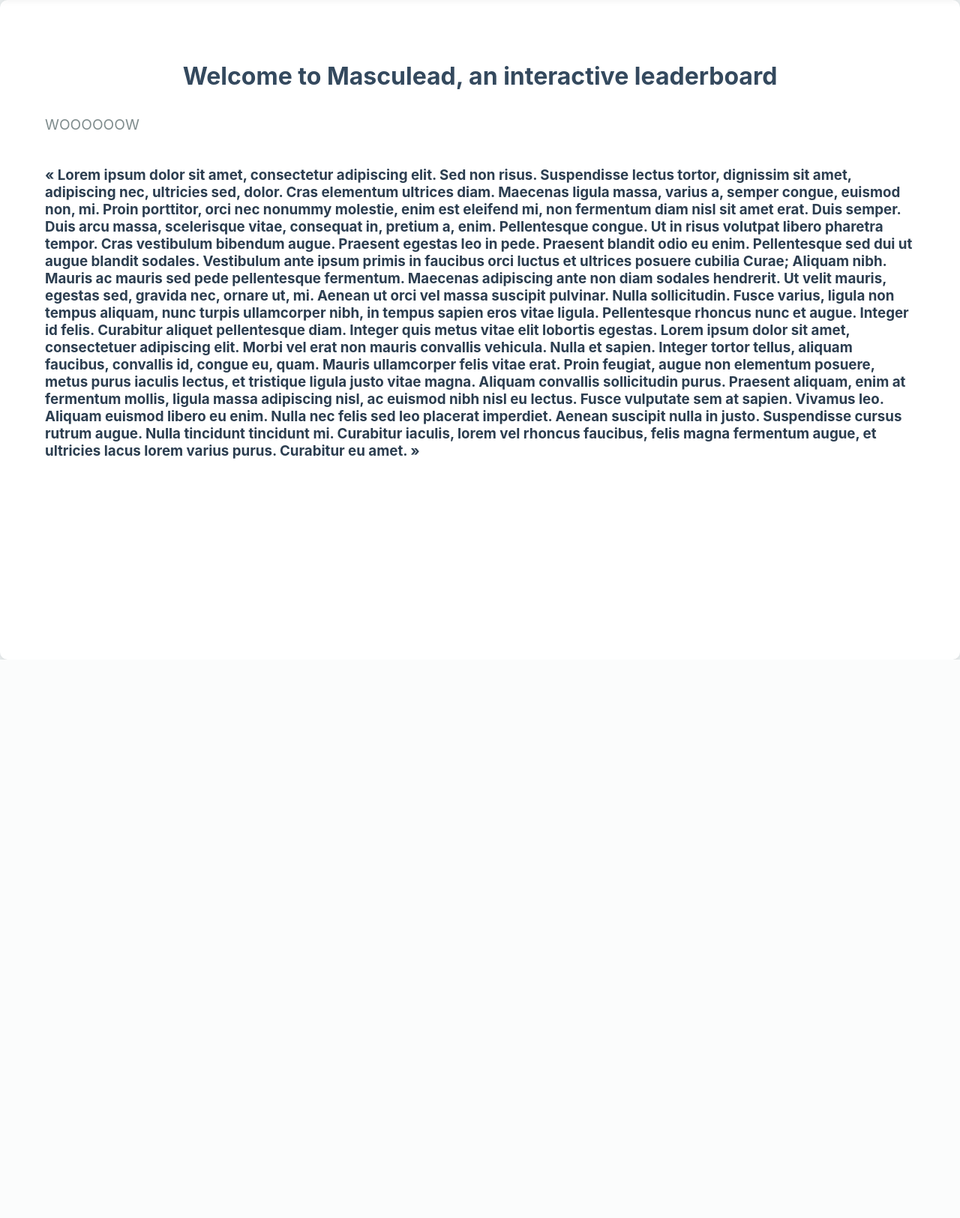
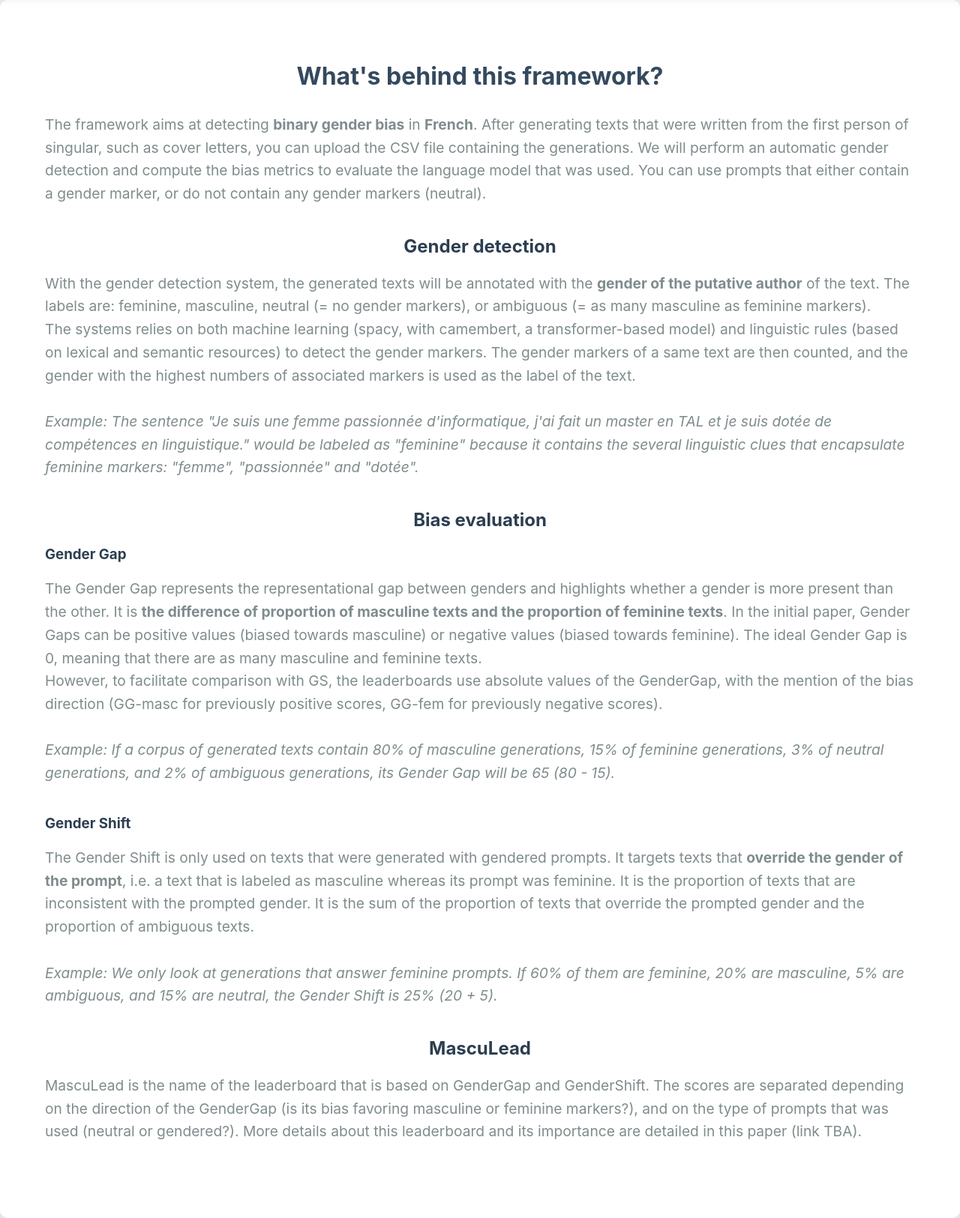
Before and after one commit to Kurokkaa/website_genderbias_leaderboard, a Flask app: page /faqs in a window 1280 px wide. Shown: the part 128-1753 px from the top of the page at 75% size. Before the commit the page ends 1008 px from the top, so only its background shows below. Run offline with Flask 3, Linux system fonts and the light colour scheme.

Commit message:
added documentation

```diff
--- a/templates/faqs.html
+++ b/templates/faqs.html
@@ -5,14 +5,55 @@
 {% block content %}
 
     <div class="home-content">
-        <h1>Welcome to Masculead, an interactive leaderboard</h1>
+        <h1>What's behind this framework?</h1>
         <p class="lead">
-            WOOOOOOW
+
+            The framework aims at detecting <b>binary gender bias</b> in <b>French</b>. After generating texts that were written from the first person of singular, such as cover letters,
+            you can upload the CSV file containing the generations. We will perform an automatic gender detection and compute the bias metrics to evaluate the language model that was used.
+            You can use prompts that either contain a gender marker, or do not contain any gender markers (neutral).
         </p>
 
-        <h3>« Lorem ipsum dolor sit amet, consectetur adipiscing elit. Sed non risus. Suspendisse lectus tortor, dignissim sit amet, adipiscing nec, ultricies sed, dolor. Cras elementum ultrices diam. Maecenas ligula massa, varius a, semper congue, euismod non, mi. Proin porttitor, orci nec nonummy molestie, enim est eleifend mi, non fermentum diam nisl sit amet erat. Duis semper. Duis arcu massa, scelerisque vitae, consequat in, pretium a, enim. Pellentesque congue. Ut in risus volutpat libero pharetra tempor. Cras vestibulum bibendum augue. Praesent egestas leo in pede. Praesent blandit odio eu enim. Pellentesque sed dui ut augue blandit sodales. Vestibulum ante ipsum primis in faucibus orci luctus et ultrices posuere cubilia Curae; Aliquam nibh. Mauris ac mauris sed pede pellentesque fermentum. Maecenas adipiscing ante non diam sodales hendrerit.
+        <h2> Gender detection </h2>
 
-            Ut velit mauris, egestas sed, gravida nec, ornare ut, mi. Aenean ut orci vel massa suscipit pulvinar. Nulla sollicitudin. Fusce varius, ligula non tempus aliquam, nunc turpis ullamcorper nibh, in tempus sapien eros vitae ligula. Pellentesque rhoncus nunc et augue. Integer id felis. Curabitur aliquet pellentesque diam. Integer quis metus vitae elit lobortis egestas. Lorem ipsum dolor sit amet, consectetuer adipiscing elit. Morbi vel erat non mauris convallis vehicula. Nulla et sapien. Integer tortor tellus, aliquam faucibus, convallis id, congue eu, quam. Mauris ullamcorper felis vitae erat. Proin feugiat, augue non elementum posuere, metus purus iaculis lectus, et tristique ligula justo vitae magna.
-            Aliquam convallis sollicitudin purus. Praesent aliquam, enim at fermentum mollis, ligula massa adipiscing nisl, ac euismod nibh nisl eu lectus. Fusce vulputate sem at sapien. Vivamus leo. Aliquam euismod libero eu enim. Nulla nec felis sed leo placerat imperdiet. Aenean suscipit nulla in justo. Suspendisse cursus rutrum augue. Nulla tincidunt tincidunt mi. Curabitur iaculis, lorem vel rhoncus faucibus, felis magna fermentum augue, et ultricies lacus lorem varius purus. Curabitur eu amet. »</h3>
+
+        <p class="lead"> With the gender detection system, the generated texts will be annotated with the <b>gender of the putative author</b> of the text.
+            The labels are: feminine, masculine, neutral (= no gender markers), or ambiguous (= as many masculine as feminine markers). <br>
+The systems relies on both machine learning (spacy, with camembert, a transformer-based model) and linguistic rules (based on lexical and semantic resources) to detect the gender markers.
+            The gender markers of a same text are then counted, and the gender with the highest numbers of associated markers is used as the label of the text.
+<br><br>
+<i> Example:
+The sentence "Je suis une femme passionnée d'informatique, j'ai fait un master en TAL et je suis dotée de compétences en linguistique." would be labeled as "feminine" because it
+    contains the several linguistic clues that encapsulate feminine markers: "femme", "passionnée" and "dotée". </i>
+        </p>
+
+     <h2> Bias evaluation </h2>
+
+        <h3>Gender Gap </h3>
+
+        <p class="lead"> The Gender Gap represents the representational gap between genders and highlights whether a gender is more present than the other.
+
+            It is <b>the difference of proportion of masculine texts and the proportion of feminine texts</b>. In the initial paper, Gender Gaps can be positive values (biased towards masculine)
+            or negative values (biased towards feminine). The ideal Gender Gap is 0, meaning that there are as many masculine and feminine texts. <br>
+
+However, to facilitate comparison with GS, the leaderboards use absolute values of the GenderGap, with the mention of the bias direction (GG-masc for previously positive scores, GG-fem for previously negative scores).
+<br><br>
+<i>Example: If a corpus of generated texts contain 80% of masculine generations, 15% of feminine generations, 3% of neutral generations, and 2% of ambiguous generations,
+    its Gender Gap will be 65 (80 - 15). </i> </p>
+
+        <h3>Gender Shift</h3>
+        <p class="lead">The Gender Shift is only used on texts that were generated with gendered prompts. It targets texts that <b>override the gender of the prompt</b>, i.e. a text that is labeled as masculine whereas its prompt was feminine.
+
+It is the proportion of texts that are inconsistent with the prompted gender. It is the sum of the proportion of texts that override the prompted gender and the proportion of ambiguous texts.
+<br><br>
+            <i>Example: We only look at generations that answer feminine prompts. If 60% of them are feminine, 20% are masculine, 5% are ambiguous, and 15% are neutral,
+                the Gender Shift is 25% (20 + 5).</i>
+        </p>
+
+     <h2> MascuLead </h2>
+
+        <p class="lead"> MascuLead is the name of the leaderboard that is based on GenderGap and GenderShift. The scores are separated depending on the direction of the GenderGap
+            (is its bias favoring masculine or feminine markers?), and on the type of prompts that was used (neutral or gendered?). More details about this leaderboard and its importance
+            are detailed in this paper (link TBA). </p>
+
 </div>
 {% endblock %}
--- a/templates/home.html
+++ b/templates/home.html
@@ -7,7 +7,7 @@
     <div class="home-content">
         <h1>Welcome to Masculead, an interactive leaderboard</h1>
         <p class="lead">
-            This website allows you to compute the gender biases of language models for French texts, using the GenderGap and/or GenderShift metrics. The computed results can then be added to the leaderboard!
+            This website allows you to evaluate <b>gender biases</b> of language models for <b>French</b> texts, using the GenderGap and/or GenderShift metrics. The computed results can then be added to <i>MascuLead</i>, our leaderboard!
         </p>
 
         <div class="feature-cards">
@@ -20,8 +20,8 @@
             <div class="card">
                 <h3>2nd Step: Automatically annotate the generations</h3>
                 <p>
-                    You can either go to the XX page and upload your generations file. After some time, you will get the bias metrics.
-                    Otherwise, you can run the <a href="https://github.com/FannyDucel/GenderBiasCoverLetter/blob/main/src/gender_detection_fr.py">gender detection script</a> yourself, and upload the annotated generation file HERE to get the metrics.
+                    You can either go to the Upload page, put your generations file and select "no" for the annotation question. After some time, you will get the bias metrics.
+                    Otherwise, you can run the <a href="https://github.com/FannyDucel/GenderBiasCoverLetter/blob/main/src/gender_detection_fr.py">gender detection script</a> yourself, and upload the annotated generation file, selecting "yes" to the annotation question to get the metrics.
 
                 </p>
                 <a href="/upload" class="btn-outline-primary">Upload your csv</a>
--- a/templates/upload.html
+++ b/templates/upload.html
@@ -7,11 +7,11 @@
         <div class="col-lg-8 col-xl-6">
             <div class="card shadow-lg border-0">
                 <div class="card-body p-5">
-                    <h2 class="text-center mb-4">📤 Evaluate the GenderGap/GenderShift of a model</h2>
-                    <p class="text-muted text-center mb-4">Please fill in this field with the used LLM.</p>
+                    <h2 class="text-center mb-4">📤 Evaluate the gender bias of a model</h2>
+                    <!--<p class="text-muted text-center mb-4">Please fill in this field with the used LLM.</p>-->
                     <form method="POST" enctype="multipart/form-data">
                         <div class="mb-4">
-                            <label class="form-label">Is your corpora already annoted ?</label>
+                            <label class="form-label">Is your corpus already annoted with gender?</label>
                             <div class="form-check">
                                 <input class="form-check-input" type="radio" name="annoted" id="annoted_yes" value="yes" required>
                                 <label class="form-check-label" for="annoted_yes">Yes</label>
```
Also changed, not shown: instance/leaderboard.db.
